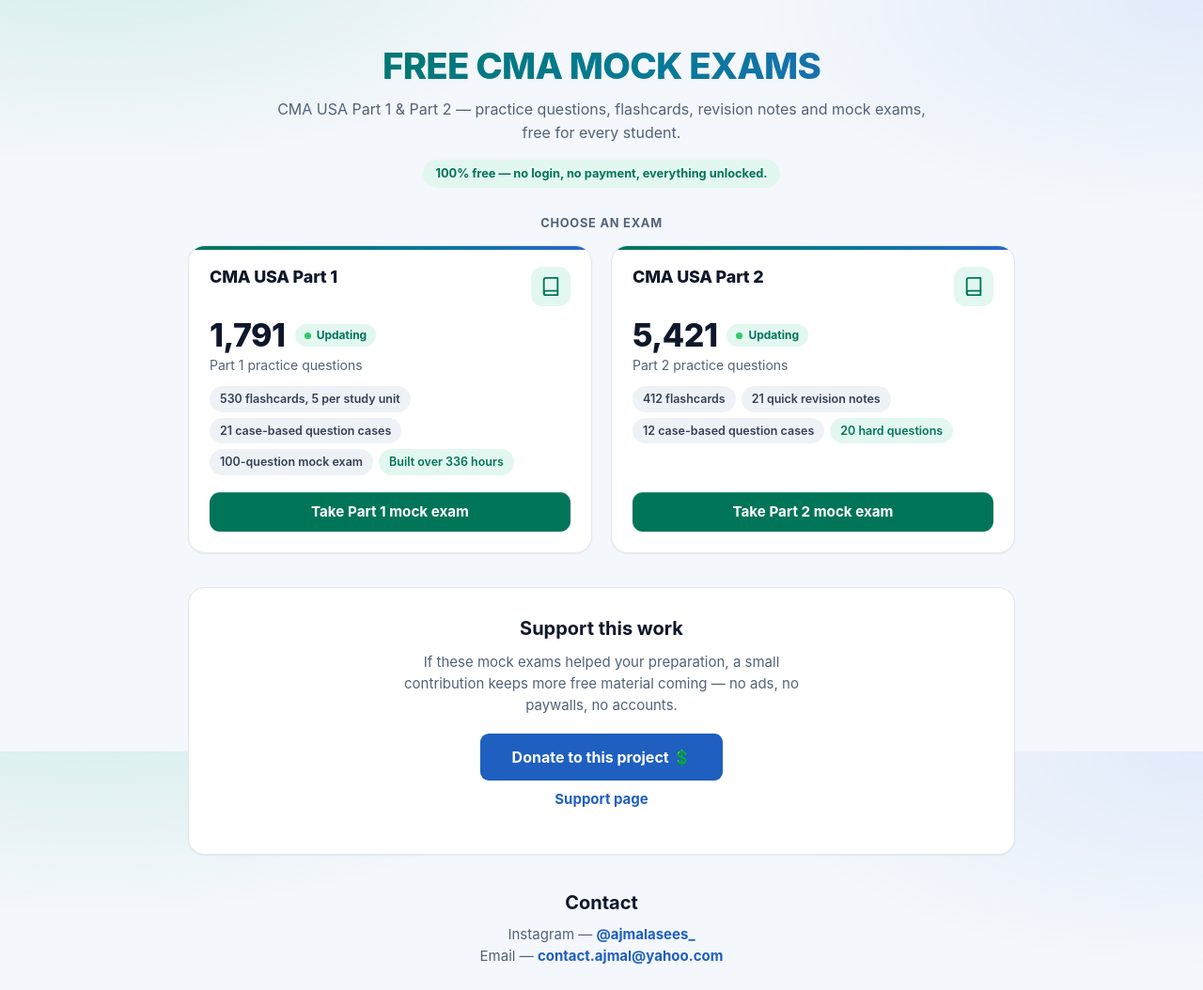
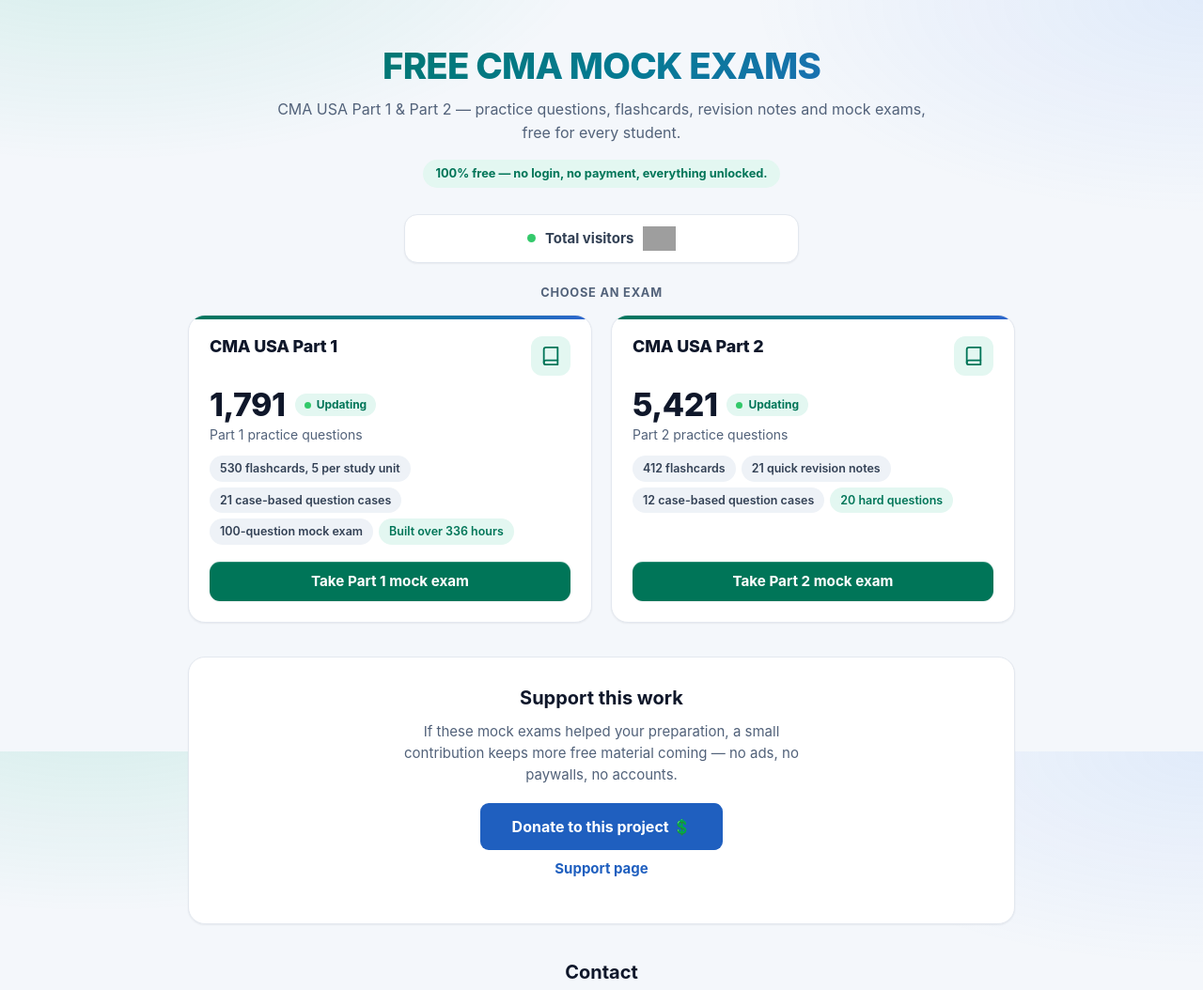
Before and after one commit to ajmlbits-in/free-cma-usa-mock-exam, a plain HTML site: page index.html in a window 1280 px wide. Shown: the top 1054 px of the page at 94% size. Drawn offline with Linux system fonts and the light colour scheme; grey boxes are pictures that could not be loaded.

Commit message:
Add Total visitors card to the top of the landing page

```diff
--- a/index.html
+++ b/index.html
@@ -207,6 +207,23 @@
   footer b { color: var(--text); }
   .visits { margin-top: 12px; }
   .visits img { vertical-align: middle; }
+  .visitors-card {
+    display: flex; align-items: center; justify-content: center; gap: 10px;
+    background: var(--surface);
+    border: 1px solid var(--border);
+    border-radius: 14px;
+    padding: 12px 20px;
+    box-shadow: var(--shadow-sm);
+    max-width: 420px; margin: 0 auto 22px;
+    font-weight: 700; font-size: 15px; color: var(--text-2);
+  }
+  .visitors-card .dot {
+    width: 9px; height: 9px; border-radius: 50%;
+    background: #22c55e;
+    animation: pulse-dot 1.6s ease-in-out infinite;
+    flex-shrink: 0;
+  }
+  .visitors-card img { height: 26px; width: auto; vertical-align: middle; }
 </style>
 </head>
 <body>
@@ -216,6 +233,12 @@
     <p class="tagline">CMA USA Part 1 &amp; Part 2 — practice questions, flashcards, revision notes and mock exams, free for every student.</p>
     <span class="free-line">100% free — no login, no payment, everything unlocked.</span>
   </header>
+
+  <div class="visitors-card">
+    <span class="dot" aria-hidden="true"></span>
+    <span>Total visitors</span>
+    <img src="https://visitor-badge.laobi.icu/badge?page_id=ajmlbits-in.github.io.free-cma-usa-mock-exam&amp;left_color=%23007558&amp;right_color=%23007558" alt="Total visitors">
+  </div>
 
   <p class="picker-label">Choose an exam</p>
   <div class="picker-grid">
@@ -279,7 +302,6 @@
   <footer>
     <p>Built by <b>Muhammed Ajmal K (@ajmalasees_)</b>, a CMA USA Part 1 candidate from Kannur, Kerala.<br>
     Made with Muse by Meta.</p>
-    <p class="visits"><img src="https://visitor-badge.laobi.icu/badge?page_id=ajmlbits-in.github.io.free-cma-usa-mock-exam&amp;left_color=%23007558&amp;right_color=%23007558" alt="Visitors"></p>
   </footer>
 </main>
 </body>
```
